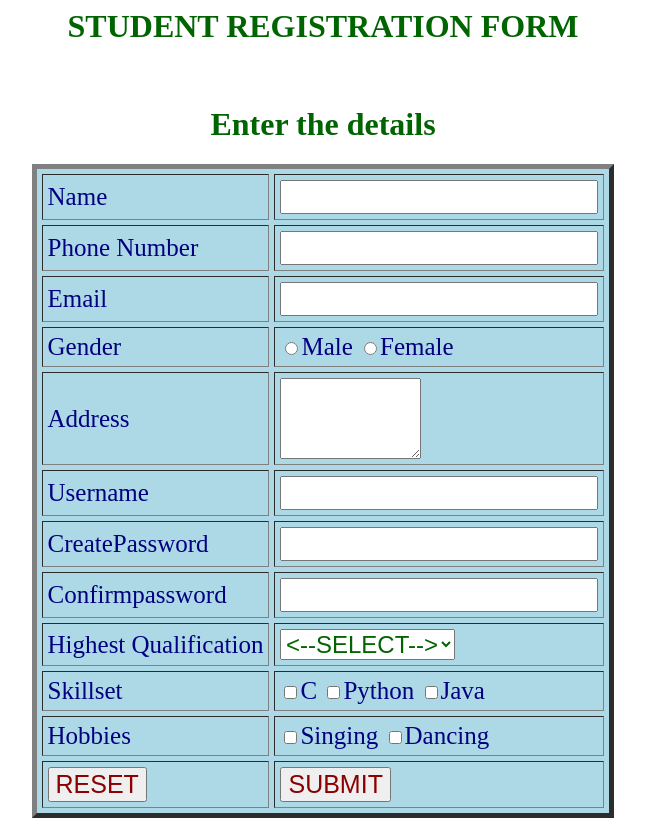
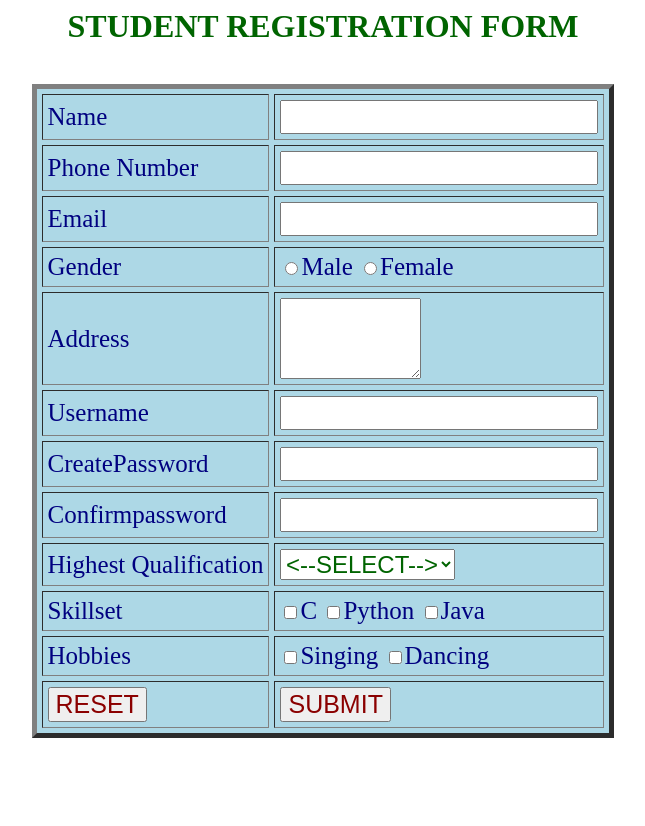
Before and after one commit to AkshitaVasudev/DevOps, a plain HTML site: page index.html in a window 1280 px wide. Shown: the whole page, without its empty margins (317-962 px from the left). After the commit the page ends 800 px from the top, so only its background shows below. Drawn offline with Linux system fonts and the light colour scheme.

Commit message:
Update index.html

```diff
--- a/index.html
+++ b/index.html
@@ -7,7 +7,7 @@
 	<body align="center">
 
 		<h1><center>STUDENT REGISTRATION FORM</center></h1><br>
-		<h1><center>Enter the details</center></h1>
+
 		<table border="5" align="center" cellspacing="5" cellpadding="5" >
 
 		<form name=f1>
```
